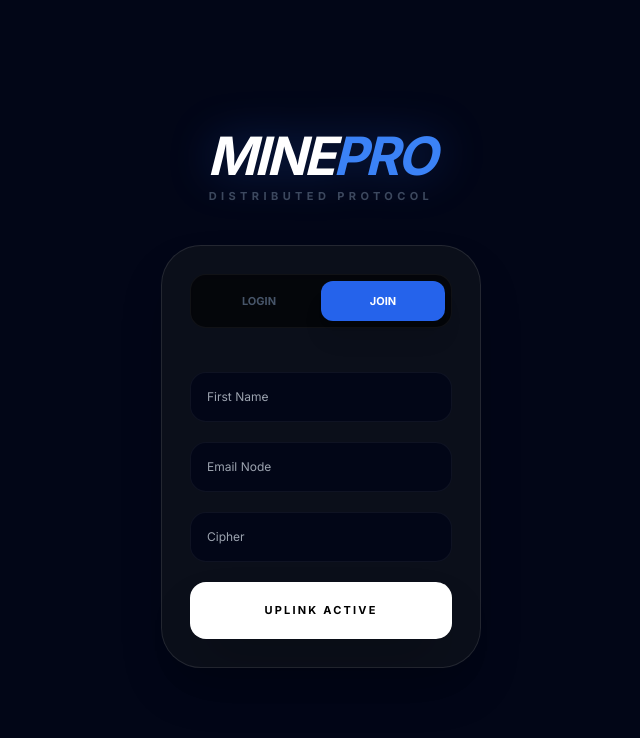
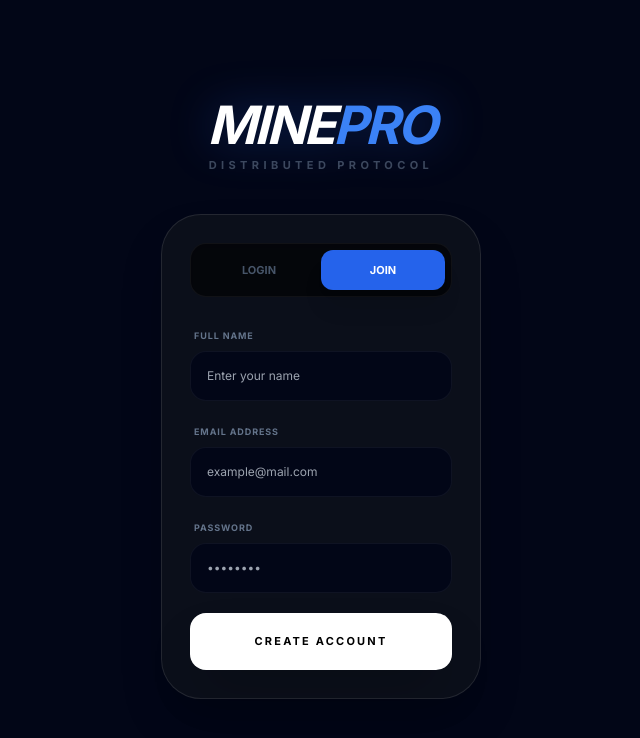
Before and after one commit to azaam-10/Mining-Pro, a React (Vite) app: page / in a window 1280 px wide. Both pictures are taken after a click on the button "JOIN". Shown: the top 738 px of the page, without its empty margins (319-959 px from the left). Built offline with nearby package versions, Linux system fonts and the light colour scheme.

Commit message:
feat: Improve auth form UI and add Arabic localization
Refactors the authentication form to use a more structured layout with improved visual cues. Introduces basic Arabic language support for form labels and placeholders, enhancing the user experience for Arabic speakers.

```diff
--- a/App.tsx
+++ b/App.tsx
@@ -1087,11 +1087,57 @@ const AuthView = ({ lang, t, showToast }: any) => {
                 <button type="button" onClick={() => setIsLogin(true)} className={`flex-1 py-3 rounded-xl text-[11px] font-black transition-all ${isLogin ? 'bg-blue-600 text-white shadow-xl' : 'text-slate-600'}`}>LOGIN</button>
                 <button type="button" onClick={() => setIsLogin(false)} className={`flex-1 py-3 rounded-xl text-[11px] font-black transition-all ${!isLogin ? 'bg-blue-600 text-white shadow-xl' : 'text-slate-600'}`}>JOIN</button>
              </div>
-             {!isLogin && <input placeholder="First Name" value={formData.firstName} onChange={e => setFormData({...formData, firstName: e.target.value})} className="w-full bg-[#020617] border border-white/5 p-4 rounded-2xl text-xs text-white outline-none focus:border-blue-500/50" required />}
-             <input placeholder="Email Node" type="email" value={formData.email} onChange={e => setFormData({...formData, email: e.target.value})} className="w-full bg-[#020617] border border-white/5 p-4 rounded-2xl text-xs text-white outline-none focus:border-blue-500/50" required />
-             <input type="password" placeholder="Cipher" value={formData.password} onChange={e => setFormData({...formData, password: e.target.value})} className="w-full bg-[#020617] border border-white/5 p-4 rounded-2xl text-xs text-white outline-none focus:border-blue-500/50" required />
+
+             <div className="space-y-4">
+                {/* Name Field (Visible only on Join) */}
+                {!isLogin && (
+                  <div className="space-y-1.5">
+                    <label className="text-[9px] text-slate-500 font-black uppercase tracking-widest px-1">
+                      {lang === 'ar' ? 'الاسم الكامل' : 'Full Name'}
+                    </label>
+                    <input
+                      placeholder={lang === 'ar' ? 'أدخل اسمك هنا' : 'Enter your name'}
+                      value={formData.firstName}
+                      onChange={e => setFormData({...formData, firstName: e.target.value})}
+                      className="w-full bg-[#020617] border border-white/5 p-4 rounded-2xl text-xs text-white outline-none focus:border-blue-500/50"
+                      required
+                    />
+                  </div>
+                )}
+
+                {/* Email Field */}
+                <div className="space-y-1.5">
+                  <label className="text-[9px] text-slate-500 font-black uppercase tracking-widest px-1">
+                    {lang === 'ar' ? 'البريد الإلكتروني' : 'Email Address'}
+                  </label>
+                  <input
+                    placeholder={lang === 'ar' ? 'example@mail.com' : 'example@mail.com'}
+                    type="email"
+                    value={formData.email}
+                    onChange={e => setFormData({...formData, email: e.target.value})}
+                    className="w-full bg-[#020617] border border-white/5 p-4 rounded-2xl text-xs text-white outline-none focus:border-blue-500/50"
+                    required
+                  />
+                </div>
+
+                {/* Password Field */}
+                <div className="space-y-1.5">
+                  <label className="text-[9px] text-slate-500 font-black uppercase tracking-widest px-1">
+                    {lang === 'ar' ? 'كلمة السر' : 'Password'}
+                  </label>
+                  <input
+                    type="password"
+                    placeholder="••••••••"
+                    value={formData.password}
+                    onChange={e => setFormData({...formData, password: e.target.value})}
+                    className="w-full bg-[#020617] border border-white/5 p-4 rounded-2xl text-xs text-white outline-none focus:border-blue-500/50"
+                    required
+                  />
+                </div>
+             </div>
+
              <button disabled={authLoading} className="w-full bg-white text-black font-black py-5 rounded-2xl text-[11px] uppercase tracking-[0.2em] shadow-2xl active:scale-95 flex justify-center items-center gap-2 mt-4">
-                {authLoading ? <Loader2 className="animate-spin" size={18} /> : 'Uplink active'}
+                {authLoading ? <Loader2 className="animate-spin" size={18} /> : (isLogin ? 'INITIALIZE LOGIN' : 'CREATE ACCOUNT')}
              </button>
           </form>
        </div>
@@ -1128,7 +1174,7 @@ const SupportChatModal = ({ userId, adminId, onClose, lang, isAdminReply = false
         schema: 'public',
         table: 'support_messages'
       }, () => {
-        fetchMessages(); // Re-fetch whenever a new message is inserted in the DB
+        fetchMessages();
       })
       .subscribe();
     return () => { supabase.removeChannel(sub); };
@@ -1157,8 +1203,6 @@ const SupportChatModal = ({ userId, adminId, onClose, lang, isAdminReply = false
       });
 
       if (error) throw error;
-
-      // Fetch immediately for instant feedback
       await fetchMessages();
     } catch (e) {
       console.error("Chat error", e);
```
